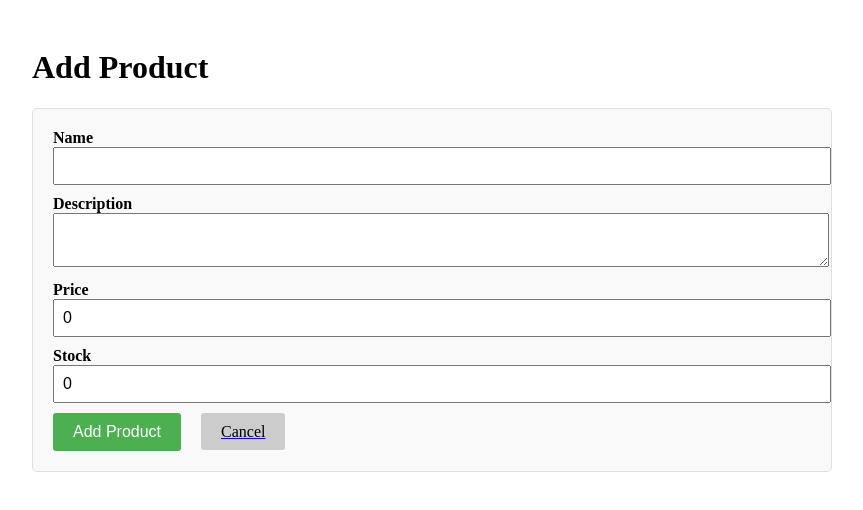
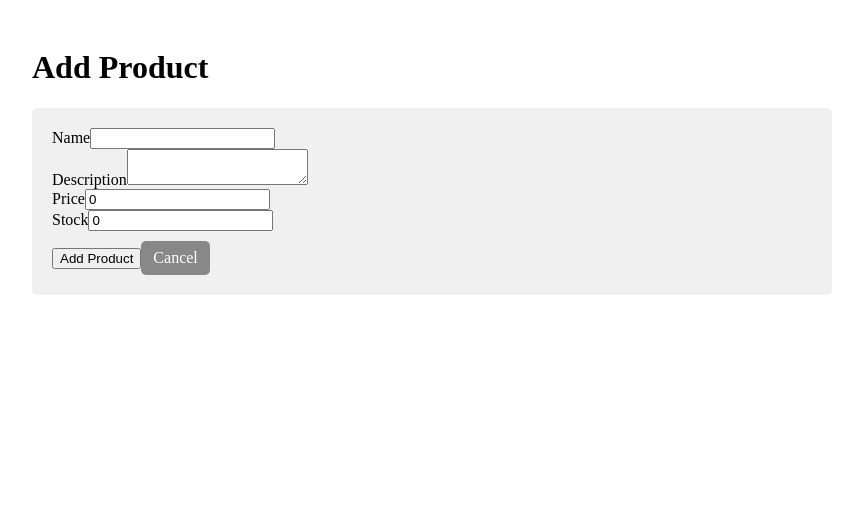
Before and after one commit to PrzerostNadSens/product-management, a Next.js app in the folder frontend/: page /add in a window 1280 px wide. Shown: the top 510 px of the page, without its empty margins (208-1071 px from the left). Built offline with nearby package versions, Linux system fonts and the light colour scheme.

Commit message:
feat: change styles

```diff
--- a/frontend/pages/add.tsx
+++ b/frontend/pages/add.tsx
@@ -1,6 +1,6 @@
 import Link from "next/link";
 import axios from "axios";
-import styles from "./styles/Home.module.css";
+import styles from "./styles/AddEditProduct.module.css";
 import { useRouter } from "next/router";
 import { useState } from "react";
 
--- /dev/null
+++ b/frontend/pages/styles/AddEditProduct.module.css
@@ -0,0 +1,31 @@
+.container {
+  max-width: 800px;
+  margin: 0 auto;
+  padding: 20px;
+}
+
+.addProductForm {
+  background-color: #f0f0f0;
+  padding: 20px;
+  margin-bottom: 20px;
+  border-radius: 5px;
+}
+
+.error {
+  color: red;
+}
+
+.formButtons {
+  margin-top: 10px;
+}
+
+.cancelButton {
+  display: inline-block;
+  padding: 8px 12px;
+  margin-right: 5px;
+  text-decoration: none;
+  color: white;
+  background-color: #888;
+  border-radius: 5px;
+  cursor: pointer;
+}
--- a/frontend/pages/styles/Home.module.css
+++ b/frontend/pages/styles/Home.module.css
@@ -7,20 +7,29 @@
 .addButton {
   display: block;
   margin-bottom: 20px;
-  padding: 10px 20px;
-  background-color: #4caf50;
+  padding: 10px;
+  background-color: #0070f3;
   color: white;
   text-decoration: none;
   text-align: center;
   border-radius: 5px;
 }
 
-.addButton:hover {
-  background-color: #45a049;
+.addProductForm {
+  background-color: #f0f0f0;
+  padding: 20px;
+  margin-bottom: 20px;
+  border-radius: 5px;
+}
+
+.error {
+  color: red;
 }
 
 .productList {
-  margin-top: 20px;
+  background-color: white;
+  padding: 20px;
+  border-radius: 5px;
 }
 
 .table {
@@ -30,84 +39,26 @@
 
 .table th,
 .table td {
+  border: 1px solid #ddd;
   padding: 8px;
   text-align: left;
-  border-bottom: 1px solid #ddd;
-}
-
-.table th {
-  background-color: #f2f2f2;
 }
 
 .editButton,
 .deleteButton {
-  margin-right: 10px;
-  padding: 6px 12px;
-  border: none;
-  background-color: #008cba;
+  display: inline-block;
+  padding: 8px 12px;
+  margin-right: 5px;
+  text-decoration: none;
   color: white;
-  text-decoration: none;
+  border-radius: 5px;
   cursor: pointer;
-  border-radius: 3px;
 }
 
-.editButton:hover,
-.deleteButton:hover {
-  background-color: #0077a3;
+.editButton {
+  background-color: #0070f3;
 }
 
-.addProductForm {
-  margin-top: 20px;
-  padding: 20px;
-  border: 1px solid #ddd;
-  border-radius: 5px;
-  background-color: #f9f9f9;
+.deleteButton {
+  background-color: #f00;
 }
-
-.addProductForm h1 {
-  margin-bottom: 10px;
-}
-
-.addProductForm form {
-  display: grid;
-  gap: 10px;
-}
-
-.addProductForm label {
-  font-weight: bold;
-}
-
-.addProductForm input,
-.addProductForm textarea {
-  width: 100%;
-  padding: 8px;
-  font-size: 16px;
-}
-
-.addProductForm button,
-.addProductForm a {
-  padding: 10px 20px;
-  font-size: 16px;
-  cursor: pointer;
-  border: none;
-  border-radius: 3px;
-}
-
-.addProductForm button {
-  background-color: #4caf50;
-  color: white;
-}
-
-.addProductForm button:hover {
-  background-color: #45a049;
-}
-
-.addProductForm .cancelButton {
-  background-color: #ccc;
-  color: black;
-  text-decoration: none;
-}
-
-.addProductForm .cancelButton:hover {
-  background-color: #ddd;
-}
--- a/frontend/pages/styles/globals.css
+++ /dev/null
@@ -1,34 +0,0 @@
-/* Global Styles */
-body {
-  font-family: Arial, sans-serif;
-  padding: 20px;
-  margin: 0;
-}
-
-h1 {
-  margin-bottom: 20px;
-}
-
-form {
-  display: flex;
-  flex-direction: column;
-}
-
-form > div {
-  margin-bottom: 10px;
-}
-
-label {
-  margin-bottom: 5px;
-}
-
-input {
-  padding: 8px;
-  font-size: 16px;
-}
-
-button {
-  padding: 10px;
-  font-size: 16px;
-  cursor: pointer;
-}
```
Also changed, not shown: frontend/pages/edit/[id].tsx (+20 -8 lines), frontend/pages/index.tsx (+90 -7 lines).
